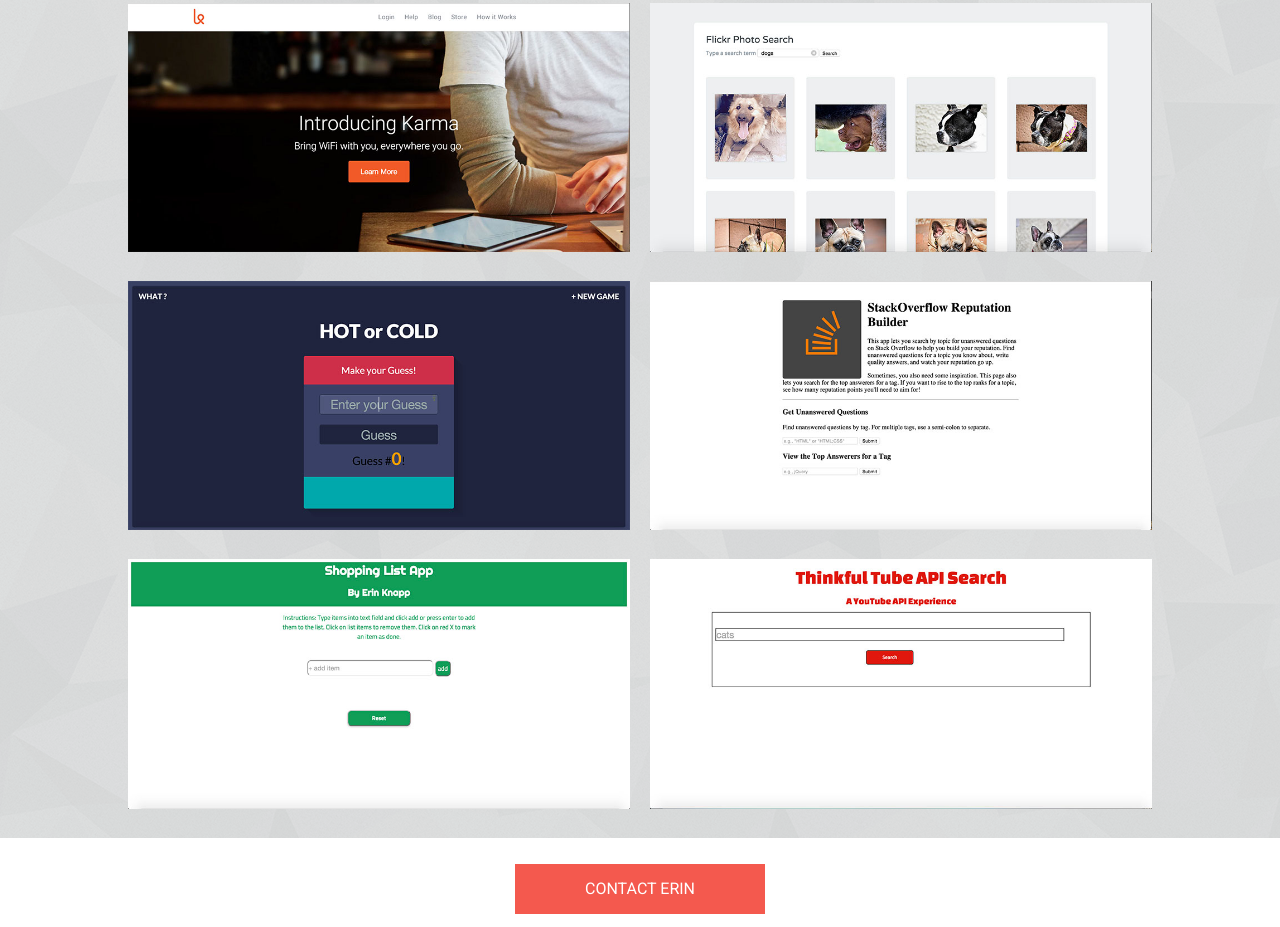
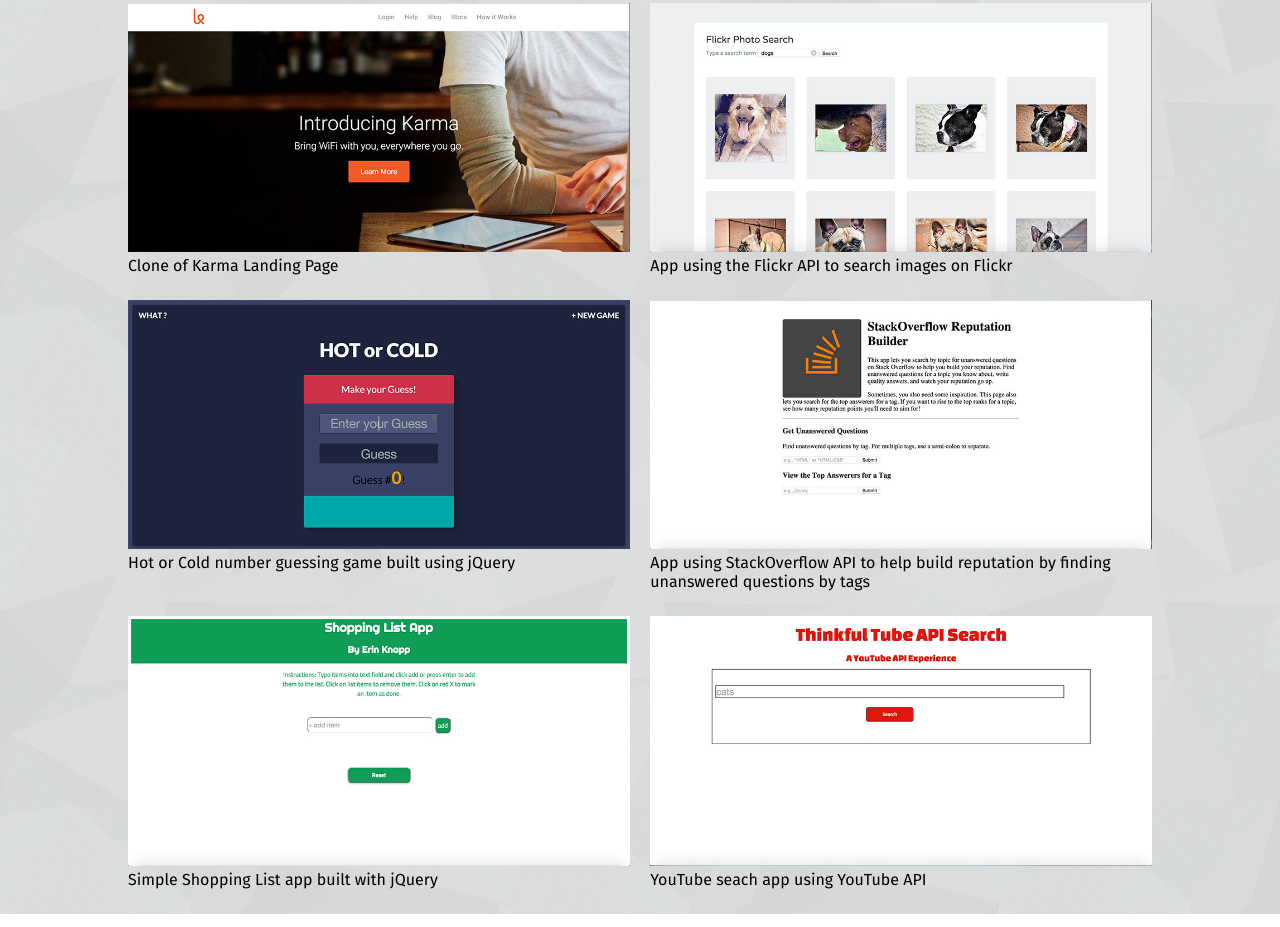
Before and after one commit to bluebelles27/portfolio, a plain HTML site: page index.html in a window 1280 px wide. Shown: the part 1653-2580 px from the top of the page. Drawn offline with Linux system fonts and the light colour scheme.

Commit message:
Added descriptions to portfolio items

```diff
--- a/index.html
+++ b/index.html
@@ -75,36 +75,42 @@
           <div class="grid">
             <div class="grid-image">
               <a href="http://amalthea5.github.io/karmapage/" target="_blank"><img src="img/karma.jpg"/></a>
+              <p>Clone of Karma Landing Page</p>
             </div>
           </div>
 
           <div class="grid right">
             <div class="grid-image">
               <a href="http://amalthea5.github.io/flickr-stream/" target="_blank"><img src="img/flickr-api.jpg"/></a>
+              <p>App using the Flickr API to search images on Flickr</p>
             </div>
           </div>
 
           <div class="grid">
             <div class="grid-image">
               <a href="http://amalthea5.github.io/hot-or-cold-app/" target="_blank"><img src="img/hot-or-cold.jpg"/></a>
+              <p>Hot or Cold number guessing game built using jQuery</p>
             </div>
           </div>
 
           <div class="grid right">
             <div class="grid-image">
               <a href="http://amalthea5.github.io/stacker-rep/" target="_blank"><img src="img/stacker-rep.jpg"/></a>
+              <p>App using StackOverflow API to help build reputation by finding unanswered questions by tags</p>
             </div>
           </div>
 
           <div class="grid">
             <div class="grid-image">
               <a href="http://amalthea5.github.io/shopping-app/" target="_blank"><img src="img/shopping-list.jpg"/></a>
+              <p>Simple Shopping List app built with jQuery</p>
             </div>
           </div>
 
           <div class="grid right">
             <div class="grid-image">
               <a href="http://amalthea5.github.io/thinkful-tube/" target="_blank"><img src="img/thinkful-tube.jpg"/></a>
+              <p>YouTube seach app using YouTube API</p>
             </div>
           </div>
 
```
